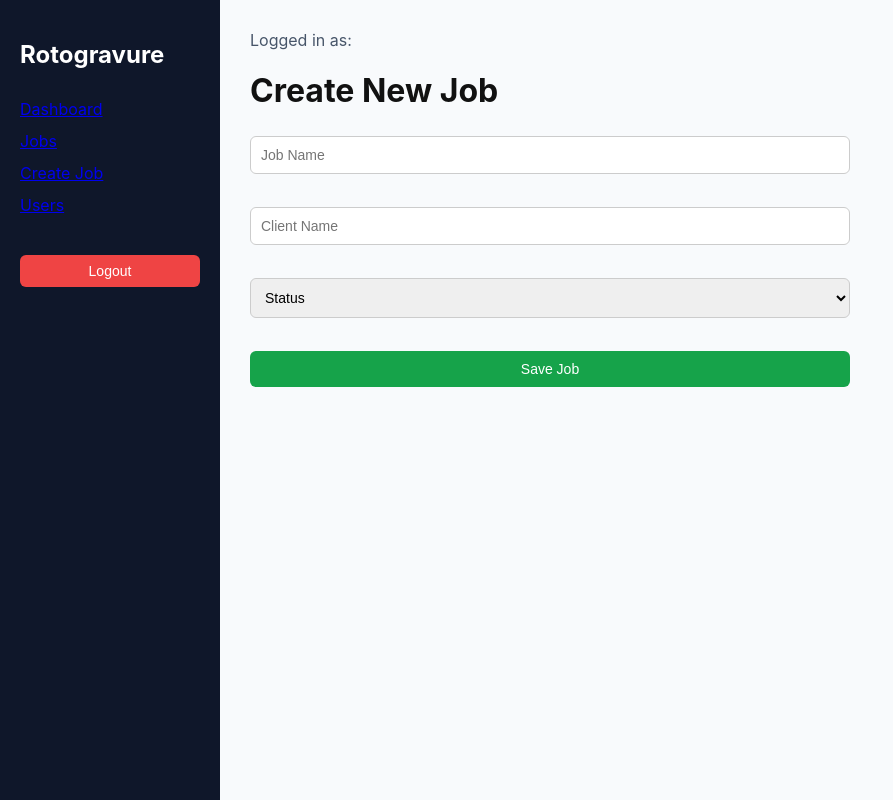
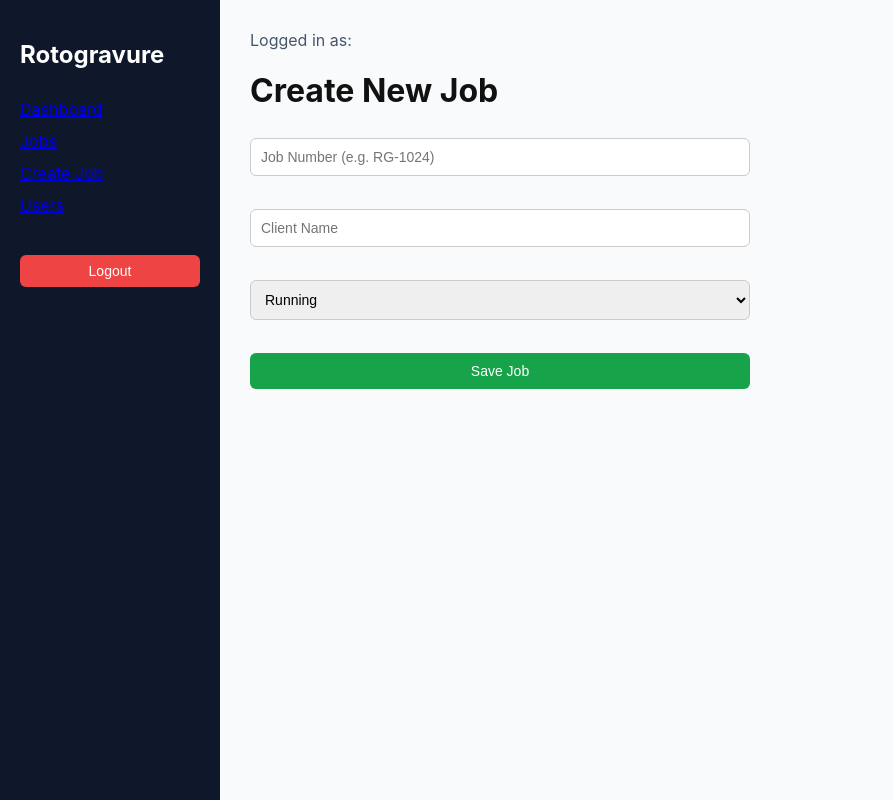
Before and after one commit to Jatinchawla30/rotogravure-jobs-app, a Next.js app: page /jobs/new in a window 1280 px wide. Shown: the whole page, without its empty margins (0-893 px from the left). Built offline with nearby package versions, Linux system fonts and the light colour scheme; no server answers.

Commit message:
Update new.js

```diff
--- a/pages/jobs/new.js
+++ b/pages/jobs/new.js
@@ -1,18 +1,62 @@
-export default function NewJob() {
+import { useState } from "react";
+import { useRouter } from "next/router";
+import { supabase } from "../../lib/supabaseClient";
+
+export default function NewJobPage() {
+  const router = useRouter();
+  const [jobNo, setJobNo] = useState("");
+  const [client, setClient] = useState("");
+  const [status, setStatus] = useState("Running");
+  const [saving, setSaving] = useState(false);
+
+  async function saveJob(e) {
+    e.preventDefault();
+    setSaving(true);
+
+    const { error } = await supabase.from("jobs").insert([
+      {
+        job_no: jobNo,
+        client,
+        status,
+      },
+    ]);
+
+    if (error) {
+      alert(error.message);
+      setSaving(false);
+      return;
+    }
+
+    router.push("/jobs");
+  }
+
   return (
-    <div style={{ maxWidth: 600 }}>
-      <h1 style={{ marginBottom: 20 }}>Create New Job</h1>
+    <div style={{ maxWidth: 500 }}>
+      <h1>Create New Job</h1>
 
-      <form style={{ display: "grid", gap: 15 }}>
-        <input placeholder="Job Name" />
-        <input placeholder="Client Name" />
-        <select>
-          <option>Status</option>
+      <form onSubmit={saveJob} style={{ display: "grid", gap: 15 }}>
+        <input
+          placeholder="Job Number (e.g. RG-1024)"
+          value={jobNo}
+          onChange={(e) => setJobNo(e.target.value)}
+          required
+        />
+
+        <input
+          placeholder="Client Name"
+          value={client}
+          onChange={(e) => setClient(e.target.value)}
+          required
+        />
+
+        <select value={status} onChange={(e) => setStatus(e.target.value)}>
           <option>Running</option>
           <option>Completed</option>
+          <option>Pending</option>
         </select>
 
         <button
+          disabled={saving}
           style={{
             background: "#16a34a",
             color: "white",
@@ -21,7 +65,7 @@ export default function NewJob() {
             borderRadius: 6,
           }}
         >
-          Save Job
+          {saving ? "Saving..." : "Save Job"}
         </button>
       </form>
     </div>
```
